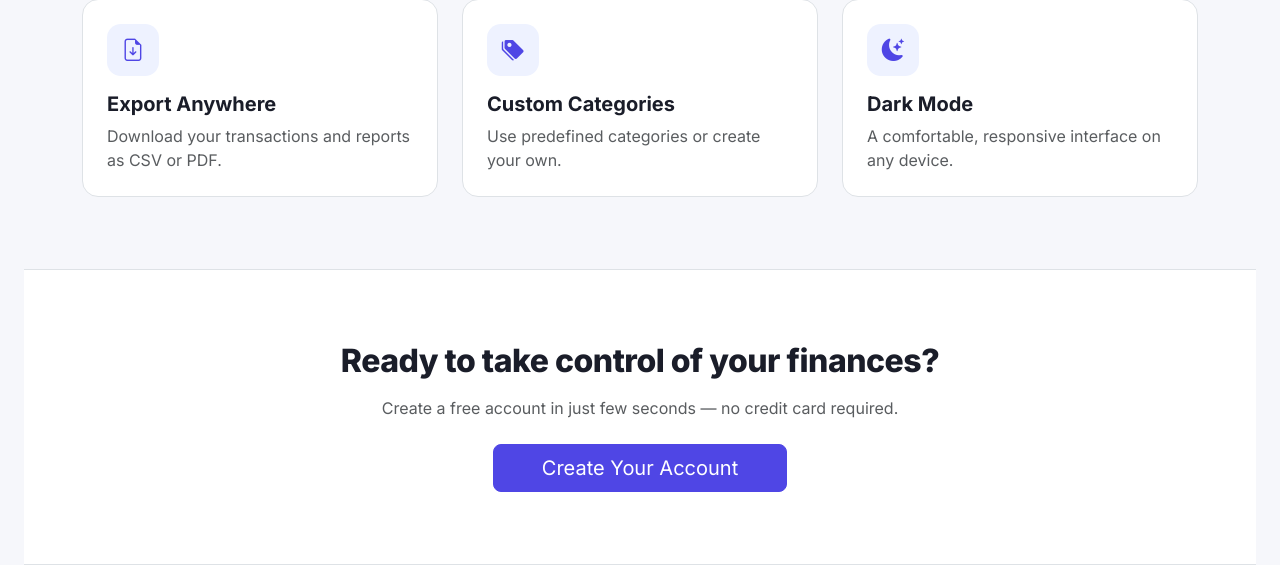
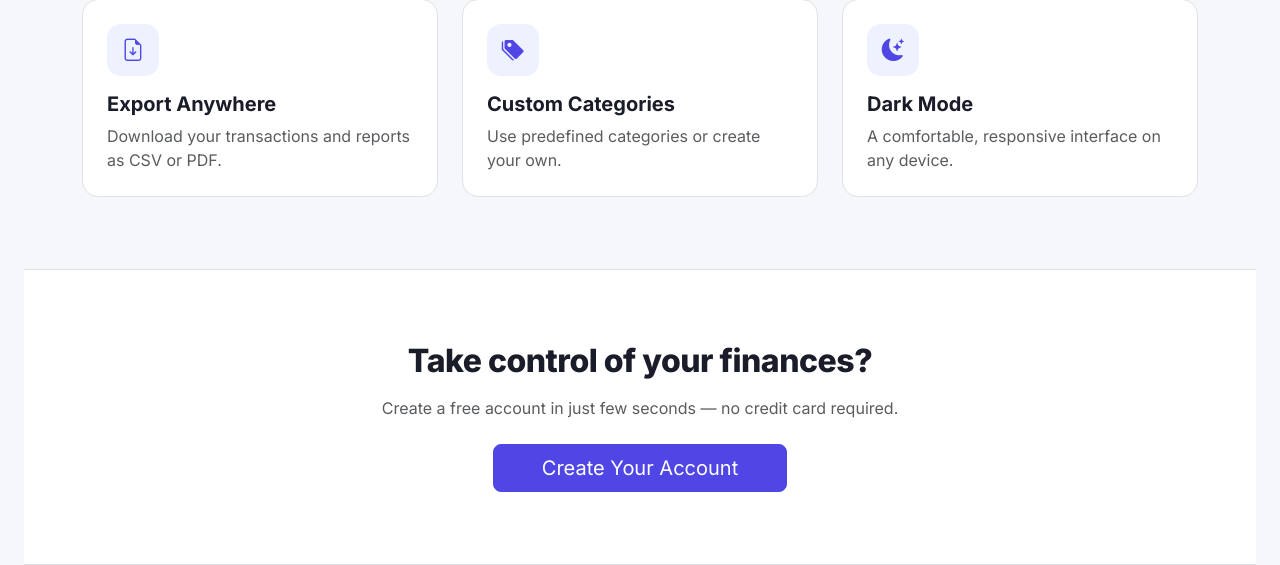
Before and after one commit to waqasqasid/expense-tracker-application, a Flask app: page / in a window 1280 px wide. Shown: the part 1061-1626 px from the top of the page. Run offline with Flask 3, Linux system fonts and the light colour scheme.

Commit message:
make change in html code

```diff
--- a/app/templates/main/home.html
+++ b/app/templates/main/home.html
@@ -94,7 +94,7 @@
 
 <section id="about" class="py-5 bg-white border-top">
   <div class="container py-4 text-center">
-    <h2 class="section-heading mb-3">Ready to take control of your finances?</h2>
+    <h2 class="section-heading mb-3">Take control of your finances?</h2>
     <p class="text-muted mb-4">Create a free account in just few seconds — no credit card required.</p>
     <a href="{{ url_for('auth.register') }}" class="btn btn-primary btn-lg px-5">Create Your Account</a>
   </div>
```
